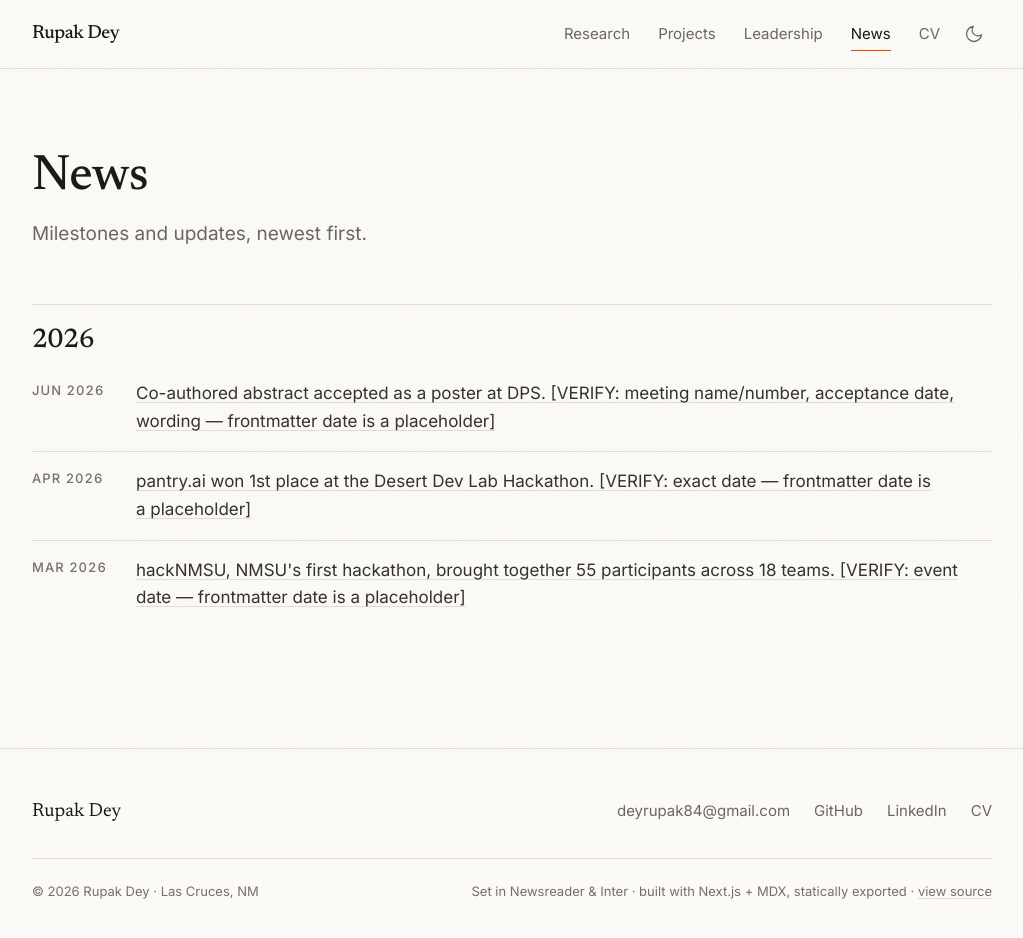
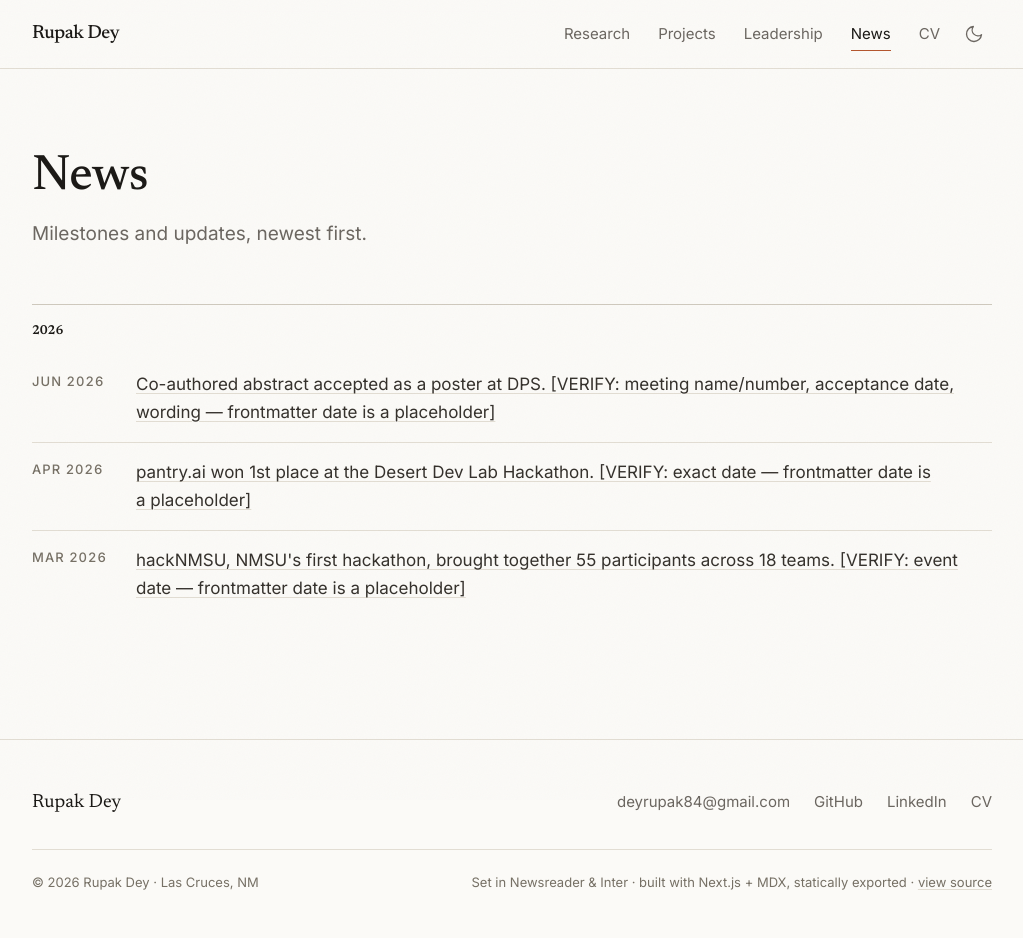
Before and after one commit to rdey08/personal-site, a Next.js app: page /news in a window 1280 px wide. Shown: the top 938 px of the page, without its empty margins (128-1151 px from the left). Built offline with nearby package versions, Linux system fonts and the light colour scheme.

Commit message:
feat(design): inner pages adopt the SectionHeading grammar (rule + small-caps)

```diff
--- a/src/app/news/page.tsx
+++ b/src/app/news/page.tsx
@@ -2,6 +2,7 @@ import type { Metadata } from "next";
 import { getNews } from "@/lib/content";
 import { PageHeader } from "@/components/PageHeader";
 import { Section } from "@/components/Section";
+import { SectionHeading } from "@/components/SectionHeading";
 import { NewsList } from "@/components/NewsList";
 
 export const metadata: Metadata = {
@@ -27,9 +28,7 @@ export default function NewsPage() {
       <PageHeader title="News" lead="Milestones and updates, newest first." />
       {[...byYear.entries()].map(([year, items]) => (
         <Section key={year} className="py-6">
-          <h2 className="mb-6 border-t border-line pt-5 font-serif text-2xl font-medium tracking-tight text-ink-strong">
-            {year}
-          </h2>
+          <SectionHeading title={year} />
           <NewsList items={items} />
         </Section>
       ))}
--- a/src/app/projects/page.tsx
+++ b/src/app/projects/page.tsx
@@ -4,6 +4,7 @@ import { formatPeriod } from "@/lib/format";
 import { PageHeader } from "@/components/PageHeader";
 import { Section } from "@/components/Section";
 import { FlagshipCard } from "@/components/FlagshipCard";
+import { SectionHeading } from "@/components/SectionHeading";
 import { ProjectCard } from "@/components/ProjectCard";
 
 export const metadata: Metadata = {
@@ -46,6 +47,7 @@ export default function ProjectsPage() {
 
       {regular.length > 0 && (
         <Section className="py-8">
+          <SectionHeading title="Hackathons & Coursework" />
           <div className="grid gap-5 sm:grid-cols-2">
             {regular.map((p) => (
               <ProjectCard key={p.meta.slug} project={p.meta} />
--- a/src/app/research/page.tsx
+++ b/src/app/research/page.tsx
@@ -4,6 +4,7 @@ import { formatPeriod } from "@/lib/format";
 import { PageHeader } from "@/components/PageHeader";
 import { Section } from "@/components/Section";
 import { FlagshipCard } from "@/components/FlagshipCard";
+import { SectionHeading } from "@/components/SectionHeading";
 import { PublicationList } from "@/components/PublicationList";
 
 export const metadata: Metadata = {
@@ -43,9 +44,7 @@ export default function ResearchPage() {
 
       {publications.length > 0 && (
         <Section className="py-12">
-          <h2 className="mb-6 border-t border-line pt-5 font-serif text-2xl font-medium tracking-tight text-ink-strong">
-            Publications &amp; Presentations
-          </h2>
+          <SectionHeading title="Publications & Presentations" />
           <PublicationList publications={publications} />
         </Section>
       )}
```
